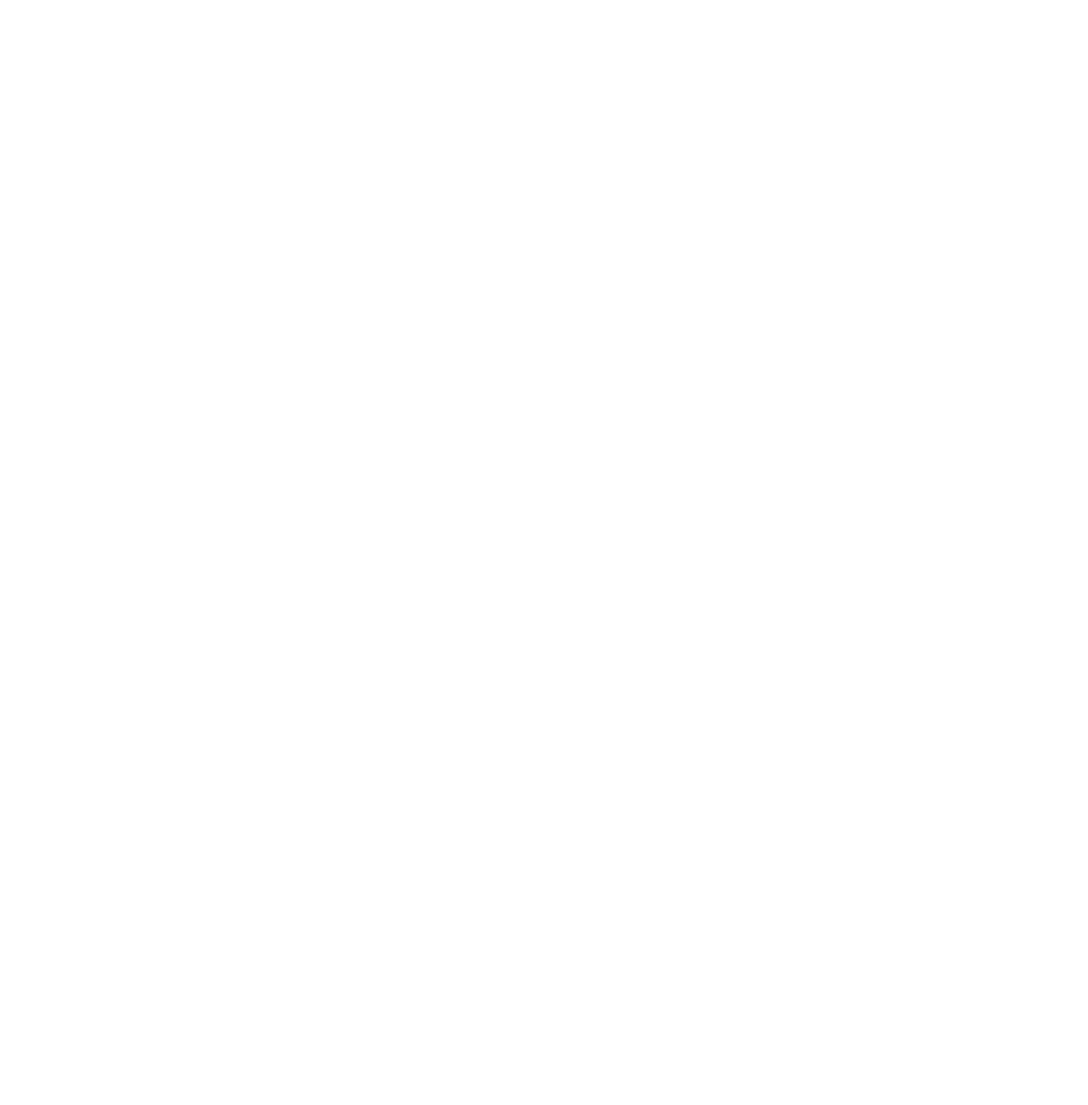
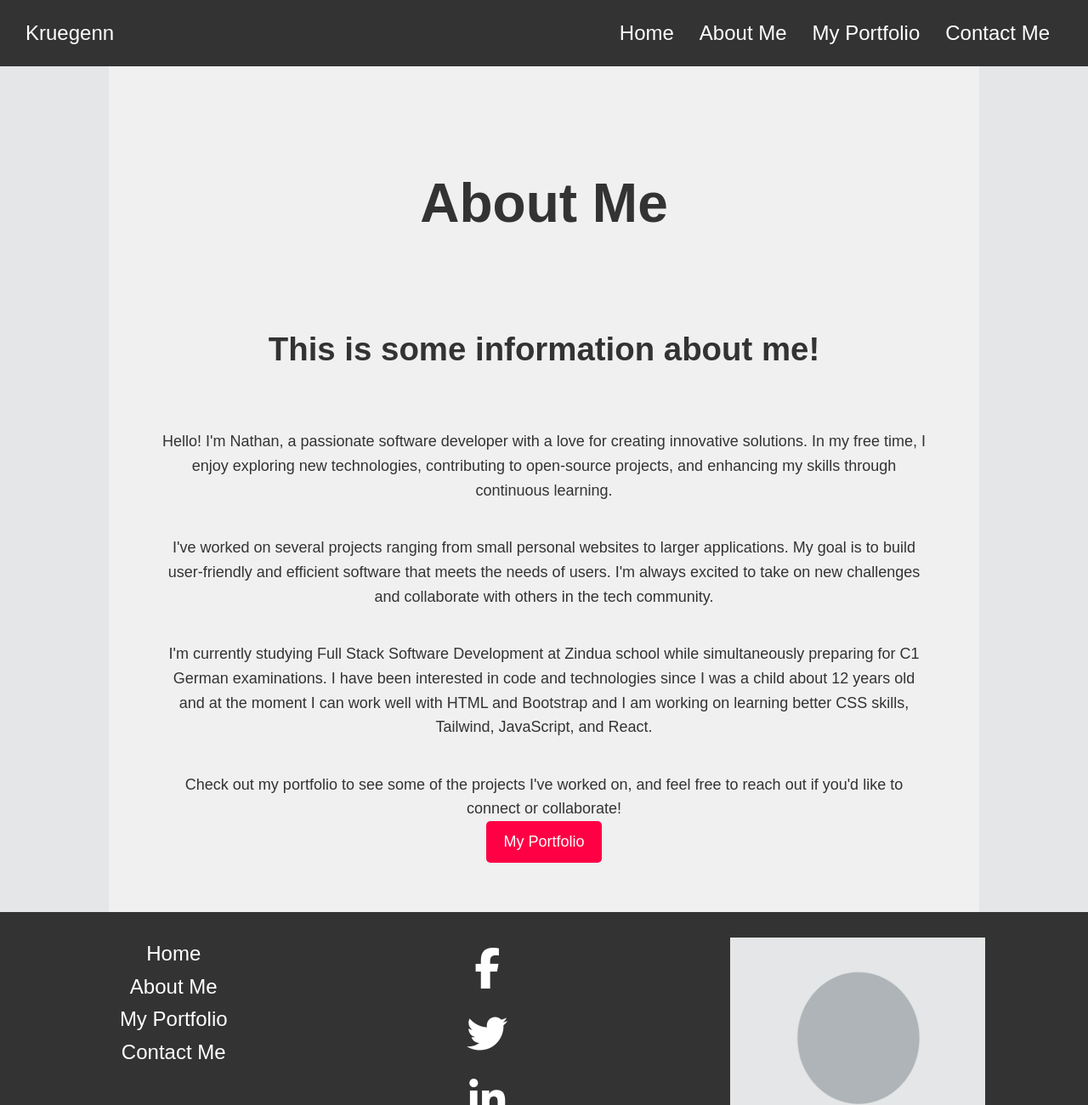
Before and after one commit to kibetnathan/myportfolio, a plain HTML site: page about.html in a window 1280 px wide. Shown: the top 1300 px of the page at 85% size. Before the commit the page ends 800 px from the top, so only its background shows below. Drawn offline with Linux system fonts and the light colour scheme.

Commit message:
add extra stylesheets, make about page

```diff
--- a/about.html
+++ b/about.html
@@ -0,0 +1,93 @@
+<!DOCTYPE html>
+<html lang="en">
+  <head>
+    <meta charset="UTF-8" />
+    <meta name="viewport" content="width=device-width, initial-scale=1.0" />
+    <title>About Me</title>
+    <link rel="stylesheet" href="styles/main.css" />
+    <link rel="stylesheet" href="styles/about.css" />
+    <script
+      src="https://kit.fontawesome.com/27013879fb.js"
+      crossorigin="anonymous"
+    ></script>
+  </head>
+  <body>
+    <nav class="navbar">
+      <div class="logo">Kruegenn</div>
+      <ul class="nav-links">
+        <li><a href="index.html">Home</a></li>
+        <li><a href="about.html">About Me</a></li>
+        <li><a href="portfolio.html">My Portfolio</a></li>
+        <li><a href="contact.html">Contact Me</a></li>
+      </ul>
+    </nav>
+    <main>
+      <div class="aboutbody">
+        <h1>About Me</h1>
+        <h3>This is some information about me!</h3>
+        <p>
+          Hello! I'm Nathan, a passionate software developer with a love for
+          creating innovative solutions. In my free time, I enjoy exploring new
+          technologies, contributing to open-source projects, and enhancing my
+          skills through continuous learning.
+        </p>
+        <p>
+          I've worked on several projects ranging from small personal websites
+          to larger applications. My goal is to build user-friendly and
+          efficient software that meets the needs of users. I'm always excited
+          to take on new challenges and collaborate with others in the tech
+          community.
+        </p>
+
+        <p>
+          I'm currently studying Full Stack Software Development at Zindua
+          school while simultaneously preparing for C1 German examinations. I
+          have been interested in code and technologies since I was a child
+          about 12 years old and at the moment I can work well with HTML and
+          Bootstrap and I am working on learning better CSS skills, Tailwind,
+          JavaScript, and React.
+        </p>
+        <p>
+          Check out my portfolio to see some of the projects I've worked on, and
+          feel free to reach out if you'd like to connect or collaborate! <br />
+          <a href="portfolio.html" class="btn">My Portfolio</a>
+        </p>
+      </div>
+    </main>
+    <footer>
+      <div class="footer">
+        <div class="links">
+          <nav>
+            <ul>
+              <li><a href="#hero">Home</a></li>
+              <li><a href="about.html">About Me</a></li>
+              <li><a href="portfolio.html">My Portfolio</a></li>
+              <li><a href="contact.html">Contact Me</a></li>
+            </ul>
+          </nav>
+        </div>
+        <div class="socials">
+          <ul>
+            <li>
+              <a href="#"><i class="fab fa-facebook-f"></i></a>
+            </li>
+            <li>
+              <a href="#"><i class="fab fa-twitter"></i></a>
+            </li>
+            <li>
+              <a href="#"><i class="fab fa-linkedin-in"></i></a>
+            </li>
+          </ul>
+        </div>
+        <div class="img">
+          <img
+            src="images/blankprofile.png"
+            alt="Kruegenn Logo"
+            style="width: clamp(50px, 110vw, 300px)"
+          />
+        </div>
+      </div>
+      <p style="color: white">&copy; 2024 Kruegenn. All rights reserved.</p>
+    </footer>
+  </body>
+</html>
--- /dev/null
+++ b/styles/about.css
@@ -0,0 +1,28 @@
+body{
+    width: 100vw;
+    background: url(/images/blankprofile.png) no-repeat center center/cover;
+}
+.aboutbody{
+    background-color: #f0f0f0;
+    font-family: Arial, sans-serif;
+    color: #333;
+    margin: auto;
+    padding: 20px;
+    width: 80vw;
+    & h1{
+        text-align: center;
+        margin: 7vw;
+        font-size: 5vw;
+    }
+    & h3{
+        text-align: center;
+        margin: 5vw;
+        font-size: 3vw;
+    }
+}
+p{
+    line-height: 1.6;
+    margin: 3vw;
+    text-align: center;
+    font-size: large;
+}
--- a/styles/main.css
+++ b/styles/main.css
@@ -9,22 +9,21 @@ body {
   line-height: 1.6;
   flex-direction: column;
   min-height: 100vh;
-  padding-top: 50px;
 }
 /* I tried recreating the navbar we made  */
 .navbar {
   display: flex;
-  flex-wrap: wrap;
   justify-content: space-between;
   background-color: #333;
-  padding: 15px 30px;
+  padding: 20px 30px;
   color: #fff;
-  position: fixed;
+  position: sticky;
   top: 0;
   width: 100%;
   z-index: 1000;
   align-items: center;
   font-size: 1.5rem;
+  margin-top: 0;
 }
 .nav-links {
   list-style: none;
@@ -47,11 +46,11 @@ body {
   background-color: #f04;
   transition: width 0.3s ease-in-out, left 0.3s ease-in-out;
 }
-.nav-links a:hover::after{
+.nav-links a:hover::after {
   width: 100%;
   left: 0;
 }
-.nav-links li{
+.nav-links li {
   margin: 0 15px;
 }
 .footer {
@@ -62,26 +61,26 @@ body {
   padding: 20px 0;
   margin-top: auto;
 }
-.footer a{
+.footer a {
   color: #fff;
   text-decoration: none;
   margin: 0 10px;
 }
-.footer li{
+.footer li {
   list-style: none;
   margin: 0 10px;
   font-size: 1.5rem;
 }
-.socials a{
+.socials a {
   font-size: 3rem;
 }
-footer{
+footer {
   background-color: #333;
   text-align: center;
   padding: 10px 0;
   width: 100%;
 }
-#hero{
+#hero {
   height: 100vh;
   background: url(/images/blankprofile.png) no-repeat center center/cover;
   display: flex;
@@ -90,16 +89,16 @@ footer{
   align-items: center;
   /* color: #fff; */
   text-align: center;
-    & h1{
+  & h1 {
     font-size: 4rem;
     margin-bottom: 20px;
   }
-    & h3{
+  & h3 {
     font-size: 2rem;
     margin-bottom: 30px;
   }
 }
-.btn{
+.btn {
   display: inline-block;
   padding: 10px 20px;
   background-color: #f04;
@@ -108,7 +107,7 @@ footer{
   border-radius: 5px;
   transition: background-color 0.3s ease-in-out;
 }
-.btn:hover{
+.btn:hover {
   background-color: #c03;
 }
 /* .img{
```
Also changed, not shown: contact.html (+77 -0 lines), index.html (+1 -1 lines), styles/contact.css (added). Lines whose indentation alone changed are shown as unchanged.
